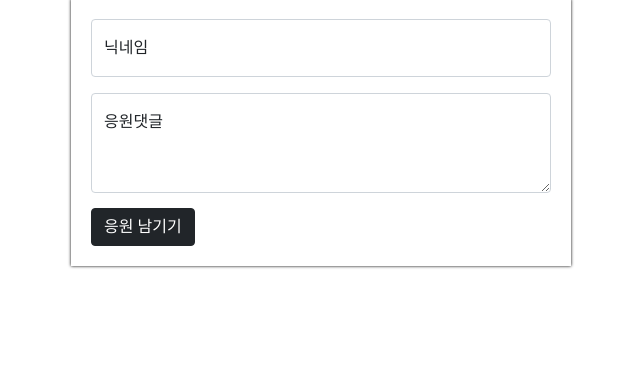
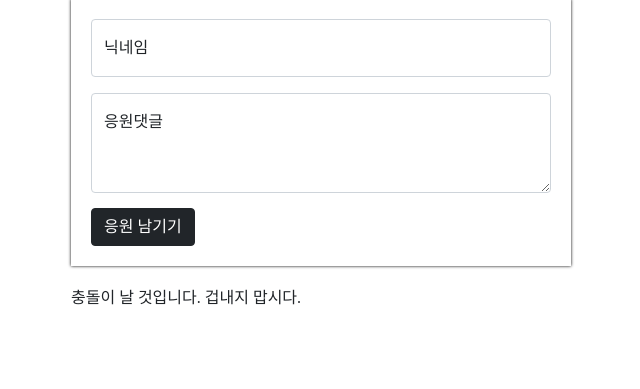
Before and after one commit to hyeonjun4460/personal-repository, a Flask app: page / in a window 1280 px wide. Shown: the part 321-710 px from the top of the page, without its empty margins (319-959 px from the left). Run offline with Flask 2, Linux system fonts and the light colour scheme; data that the repository does not hold is empty.

Commit message:
pull 충돌 practice
pull에 따른 충돌 해결을 위해 break1 branch 생성 및 text 추가

```diff
--- a/homework/templates/index.html
+++ b/homework/templates/index.html
@@ -135,6 +135,7 @@
         <button onclick="save_comment()" type="button" class="btn btn-dark">응원 남기기</button>
     </div>
     <div class="mycards" id="comment-list">
+        <p>충돌이 날 것입니다. 겁내지 맙시다.</p>
     </div>
 </body>
 
```
